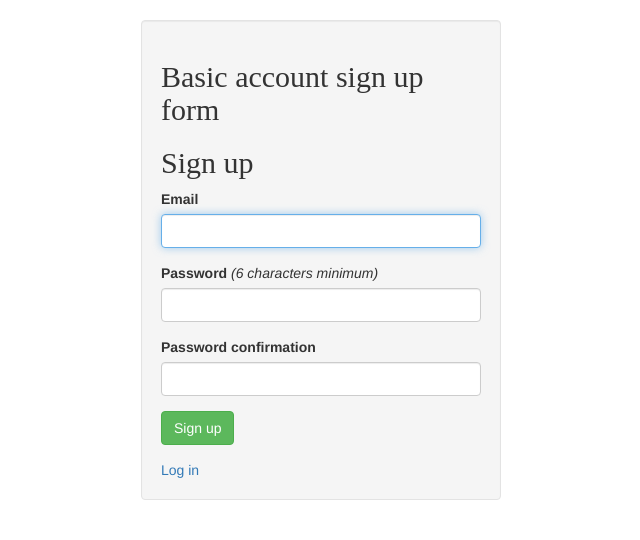
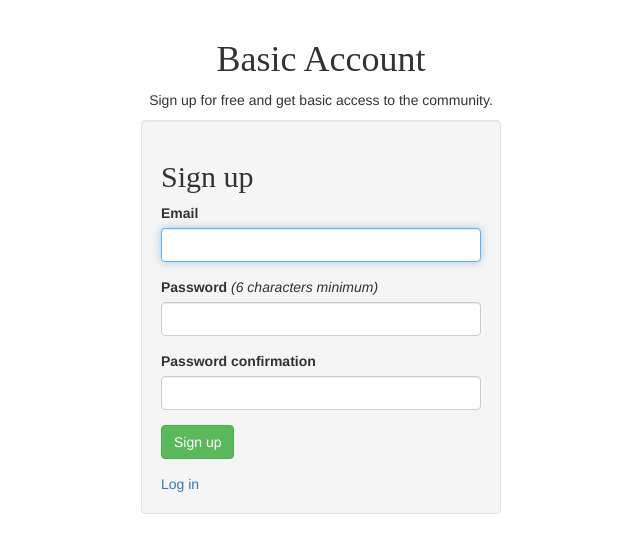
Before and after one commit to AlepsVillarreal/Ruby-on-Rails-test, a Rails app: page /users/sign_up in a window 1280 px wide. Shown: the part 50-590 px from the top of the page, without its empty margins (319-959 px from the left). Run offline with Rails 7, Linux system fonts and the light colour scheme; style sheets or scripts are compiled from the project's sources; some libraries are stand-ins or nearby versions.

Commit message:
Modified the sign up forms (Pro and basic rendering)

```diff
--- /dev/null
+++ b/app/views/devise/registrations/_basic_form.html.erb
@@ -0,0 +1,21 @@
+<%= form_for(resource, as: resource_name, url: registration_path(resource_name)) do |f| %>
+  <%= devise_error_messages! %>
+  <div class="field form-group">
+    <%= f.label :email %>
+    <%= f.email_field :email, autofocus: true, class: 'form-control' %>
+  </div>
+  <div class="field form-group">
+    <%= f.label :password %>
+    <% if @minimum_password_length %>
+    <em>(<%= @minimum_password_length %> characters minimum)</em>
+    <% end %>
+    <%= f.password_field :password, autocomplete: "off", class: 'form-control' %>
+  </div>
+  <div class="field form-group">
+    <%= f.label :password_confirmation %>
+    <%= f.password_field :password_confirmation, autocomplete: "off", class: 'form-control' %>
+  </div>
+  <div class="actions form-group">
+    <%= f.submit "Sign up", class: 'btn btn-success' %>
+  </div>
+<% end %>
--- a/app/views/devise/registrations/new.html.erb
+++ b/app/views/devise/registrations/new.html.erb
@@ -1,33 +1,21 @@
 <div class="container">
   <div class="row">
     <div class="col-md-4 col-md-offset-4">
+      <div class="text-center">
+        <% if params[:plan] == '2' %>
+          <h1>Pro Account</h1>
+          <p>Sign up for the pro account for $10/month and get access to the community and contact information!</p>
+        <% else %>
+          <h1>Basic Account</h1>
+          <p>Sign up for free and get basic access to the community.</p>
+        <% end %>
+      </div>
       <div class="well">
+        <h2>Sign up</h2>
         <% if params[:plan] == '2' %>
-          <h2> Pro Account Sign up form</h2>
+          <%= render "pro_form" %>
         <% else %>
-          <h2> Basic account sign up form</h2>
-        <% end %>
-        <h2>Sign up</h2>
-        <%= form_for(resource, as: resource_name, url: registration_path(resource_name)) do |f| %>
-          <%= devise_error_messages! %>
-          <div class="field form-group">
-            <%= f.label :email %>
-            <%= f.email_field :email, autofocus: true, class: 'form-control' %>
-          </div>
-          <div class="field form-group">
-            <%= f.label :password %>
-            <% if @minimum_password_length %>
-            <em>(<%= @minimum_password_length %> characters minimum)</em>
-            <% end %>
-            <%= f.password_field :password, autocomplete: "off", class: 'form-control' %>
-          </div>
-          <div class="field form-group">
-            <%= f.label :password_confirmation %>
-            <%= f.password_field :password_confirmation, autocomplete: "off", class: 'form-control' %>
-          </div>
-          <div class="actions form-group">
-            <%= f.submit "Sign up", class: 'btn btn-success' %>
-          </div>
+          <%= render "basic_form" %>
         <% end %>
         <%= render "devise/shared/links" %>
       </div>
```
Also changed, not shown: app/views/devise/registrations/_pro_form.html.erb (added, +34 -0 lines).
